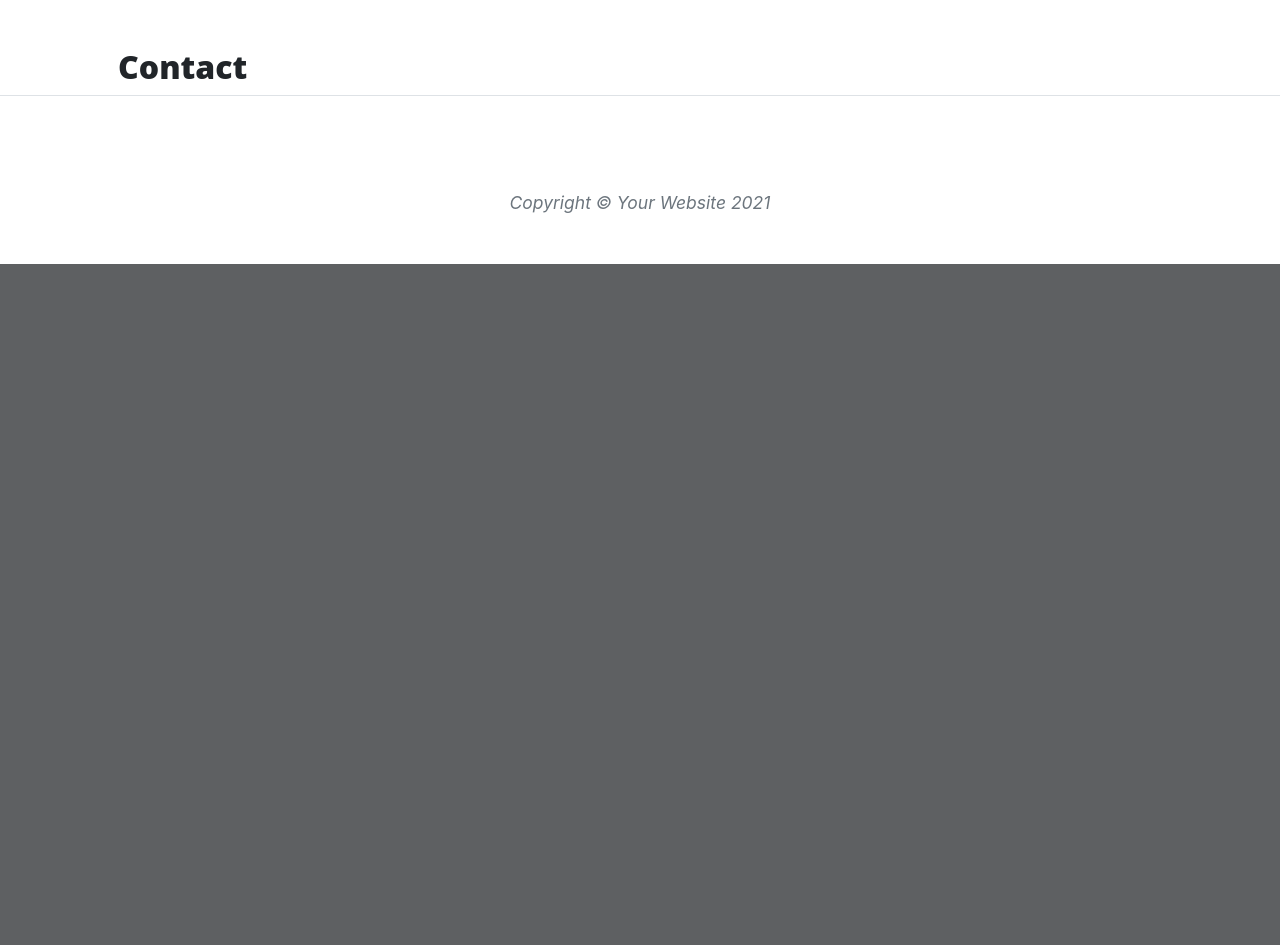
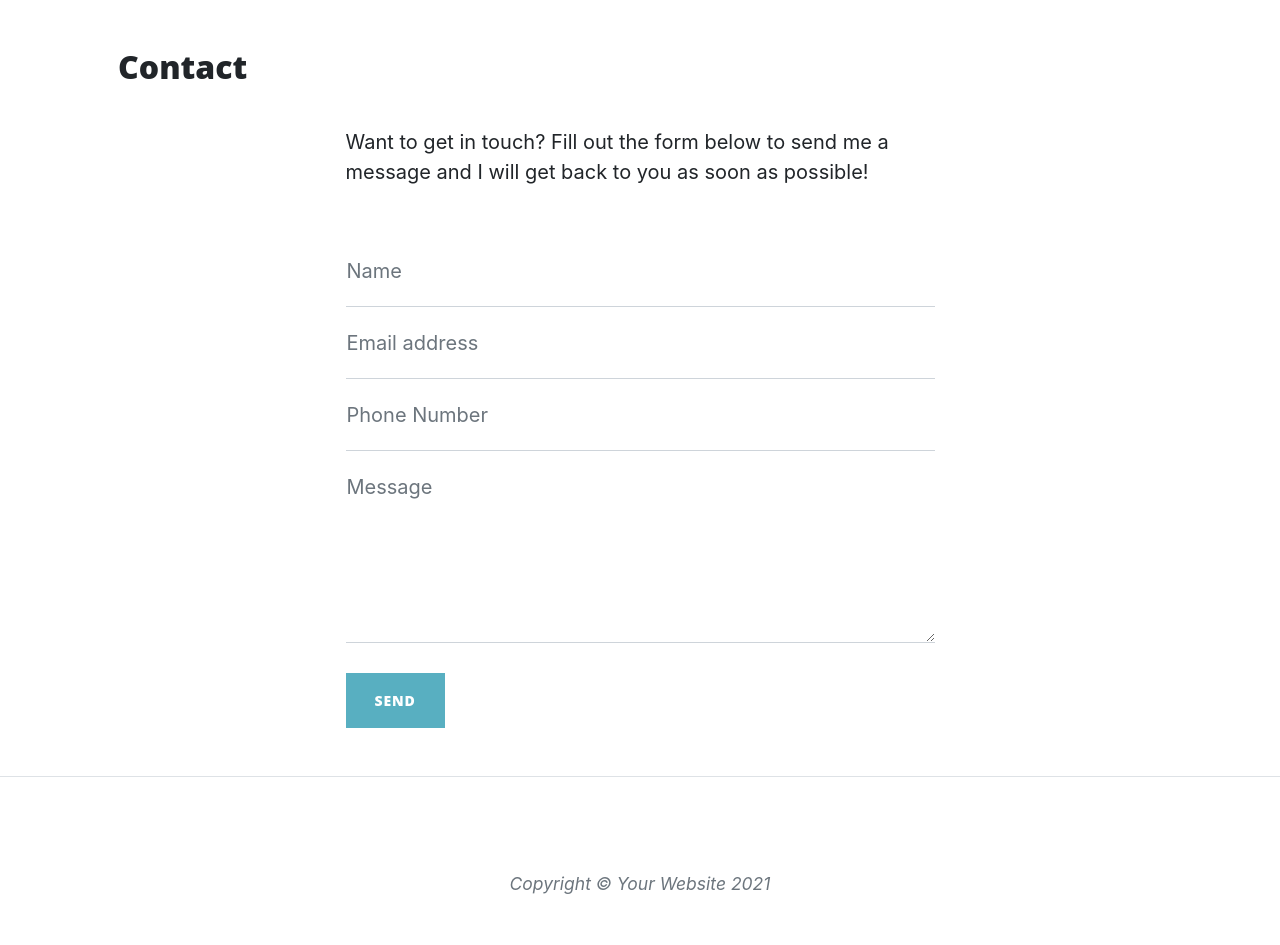
Before and after one commit to juliandavid-garcia/flask_practice, a Flask app: page /contact in a window 1280 px wide. Shown: the part 628-1573 px from the top of the page. Before the commit the page ends 892 px from the top, so only its background shows below. Run offline with Flask 2, Linux system fonts and the light colour scheme; some libraries are stand-ins or nearby versions.

Commit message:
added post and get methods to the run.py contact path

```diff
--- a/run.py
+++ b/run.py
@@ -1,6 +1,6 @@
 import os
 import json
-from flask import Flask, render_template
+from flask import Flask, render_template, request
 
 
 
@@ -35,8 +35,11 @@ def about_member(member_name):
 
 
 
-@app.route("/contact")
+@app.route("/contact", methods=["GET", "POST"])
 def contact():
+    if request.method == "POST":
+        print(request.form.get("name"))
+        print(request.form["email"])
     return render_template("contact.html", page_title ="Contact")
 
 
--- a/templates/contact.html
+++ b/templates/contact.html
@@ -1,4 +1,62 @@
 {% extends "base.html" %}
 {% block content %}
-<h2>{{page_title}}</h2>
-    {% endblock %}
+    <h2>{{page_title}}</h2>
+    <div class="row gx-4 gx-lg-5 justify-content-center">
+        <div class="col-md-10 col-lg-8 col-xl-7">
+            <p>Want to get in touch? Fill out the form below to send me a message and I will get back to you as soon as
+                possible!</p>
+            <div class="my-5">
+                <form method="POST" id="contactForm" name="sentMessage">
+                    <div class="form-floating">
+                        <input class="form-control" id="name" name="name" type="text" placeholder="Enter your name..."
+                            data-sb-validations="required" />
+                        <label for="name">Name</label>
+                        <div class="invalid-feedback" data-sb-feedback="name:required">A name is required.</div>
+                    </div>
+                    <div class="form-floating">
+                        <input class="form-control" id="email" name="email" type="email" placeholder="Enter your email..."
+                            data-sb-validations="required,email" />
+                        <label for="email">Email address</label>
+                        <div class="invalid-feedback" data-sb-feedback="email:required">An email is required.</div>
+                        <div class="invalid-feedback" data-sb-feedback="email:email">Email is not valid.</div>
+                    </div>
+                    <div class="form-floating">
+                        <input class="form-control" id="phone" name="phone" type="tel" placeholder="Enter your phone number..."
+                            data-sb-validations="required" />
+                        <label for="phone">Phone Number</label>
+                        <div class="invalid-feedback" data-sb-feedback="phone:required">A phone number is required.</div>
+                    </div>
+                    <div class="form-floating">
+                        <textarea class="form-control" id="message" name="message" placeholder="Enter your message here..."
+                            style="height: 12rem" data-sb-validations="required"></textarea>
+                        <label for="message">Message</label>
+                        <div class="invalid-feedback" data-sb-feedback="message:required">A message is required.</div>
+                    </div>
+                    <br />
+                    <!-- Submit success message-->
+                    <!---->
+                    <!-- This is what your users will see when the form-->
+                    <!-- has successfully submitted-->
+                    <div class="d-none" id="submitSuccessMessage">
+                        <div class="text-center mb-3">
+                            <div class="fw-bolder">Form submission successful!</div>
+                            To activate this form, sign up at
+                            <br />
+                            <a
+                                href="https://startbootstrap.com/solution/contact-forms">https://startbootstrap.com/solution/contact-forms</a>
+                        </div>
+                    </div>
+                    <!-- Submit error message-->
+                    <!---->
+                    <!-- This is what your users will see when there is-->
+                    <!-- an error submitting the form-->
+                    <div class="d-none" id="submitErrorMessage">
+                        <div class="text-center text-danger mb-3">Error sending message!</div>
+                    </div>
+                    <!-- Submit Button-->
+                    <button class="btn btn-primary text-uppercase disabled" id="submitButton" type="submit">Send</button>
+                </form>
+            </div>
+        </div>
+    </div>
+{% endblock %}
```
